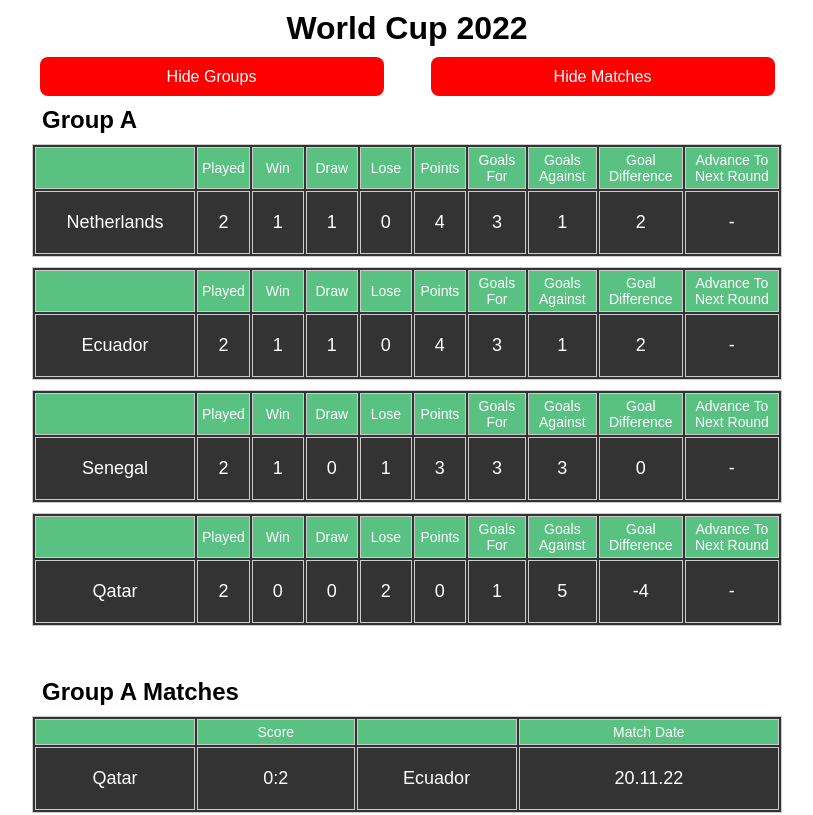
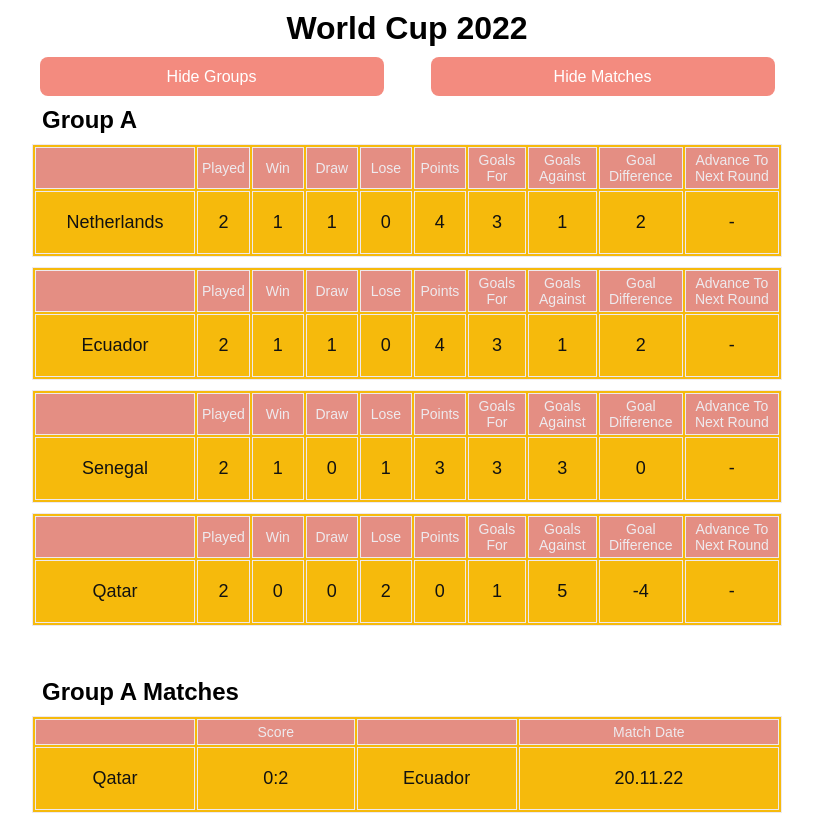
Before and after one commit to matthew-via-music/responsive-sortable-data-table, a React (Vite) app: page / in a window 1280 px wide. Shown: the top 815 px of the page, without its empty margins (233-1046 px from the left). Built offline with nearby package versions, Linux system fonts and the light colour scheme.

Commit message:
uniform styles/refactor design system + add readme

```diff
--- a/src/App.css
+++ b/src/App.css
@@ -1,23 +1,26 @@
 :root{
-  --tableHeadBg: #59c181;
-  --tableHeadTextCol: #fff;
-  --tableHeadBorderCol: #ccc;
+  --tableHeadBg: #E48E83;
+  --tableHeadTextCol: #EEEAEE;
+  --tableHeadBorderCol: #EEE9ED;
   --tableHeadPadding: 4px;
   --countryColWidth: 150px;
   --tableHeadTextSize: 14px;
 
-  --tableBodyBg: #333;
-  --tableBodyTextCol: #fff;
-  --tableBodyBorderCol: #ccc;
+  --tableBodyBg: #F6BA0C;
+  --tableBodyTextCol: #121211;
+  --tableBodyBorderCol: #EEE9ED;
   --tableBodyPadding: 20px;
   --tableBodyTextSize: 18px;
 
   --borderSize: 1px;
   --tableMarginBottom: 10px;
 
-  --showBtnBg: green;
+  --showBtnBg: #62c3a1;
+  --showBtnHoverBg: #339975;
   --showBtnTextCol: white;
-  --hideBtnBg: red;
+  --hideBtnBg: #f38b7f;
+  --hideBtnHoverBg: #f76957;
+  /* --hideBtnHoverBg: #e33a3e; */
   --hideBtnTextCol: white;
 }
 
@@ -47,9 +50,17 @@ h1{
   background: var(--showBtnBg);
   color: var(--showBtnTextCol);
 }
+.showBtn:hover{
+  background: var(--showBtnHoverBg);
+  color: var(--hideBtnTextCol);
+}
 .hideBtn{
   background: var(--hideBtnBg);
   color: var(--hideBtnTextCol);
+}
+.hideBtn:hover{
+  background: var(--hideBtnHoverBg);
+  color: var(--showBtnTextCol);
 }
 /*  */
 /*  */
```
Also changed, not shown: 1 other file (tests, documents, lock files or other folders).
